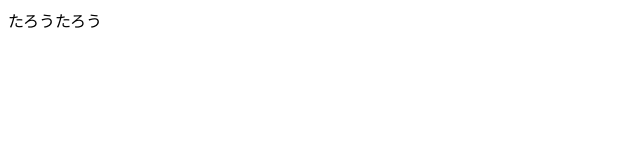
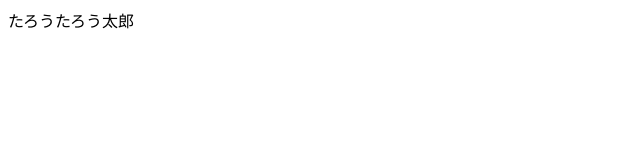
Before and after one commit to Tarogalaxy999/houyouryou, a plain HTML site: page index.html in a window 1280 px wide. Shown: the full height of the page, 0-640 px from the left. Drawn offline with Linux system fonts and the light colour scheme.

Commit message:
太郎が足りない

```diff
--- a/index.html
+++ b/index.html
@@ -7,6 +7,6 @@
     <title>Document</title>
 </head>
 <body>
-    <div>たろうたろう</div>
+    <div>たろうたろう太郎</div>
 </body>
 </html>
```
